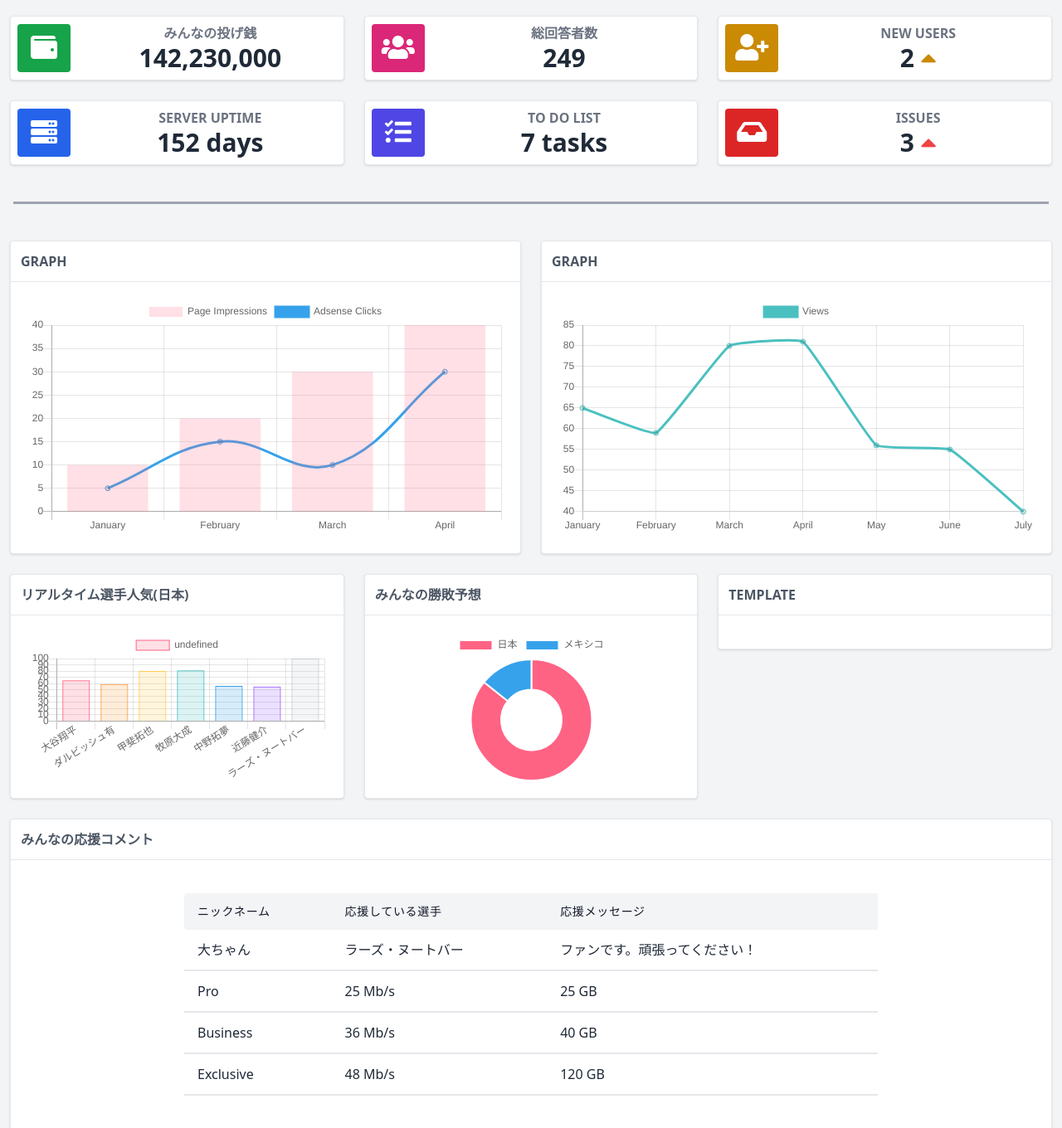
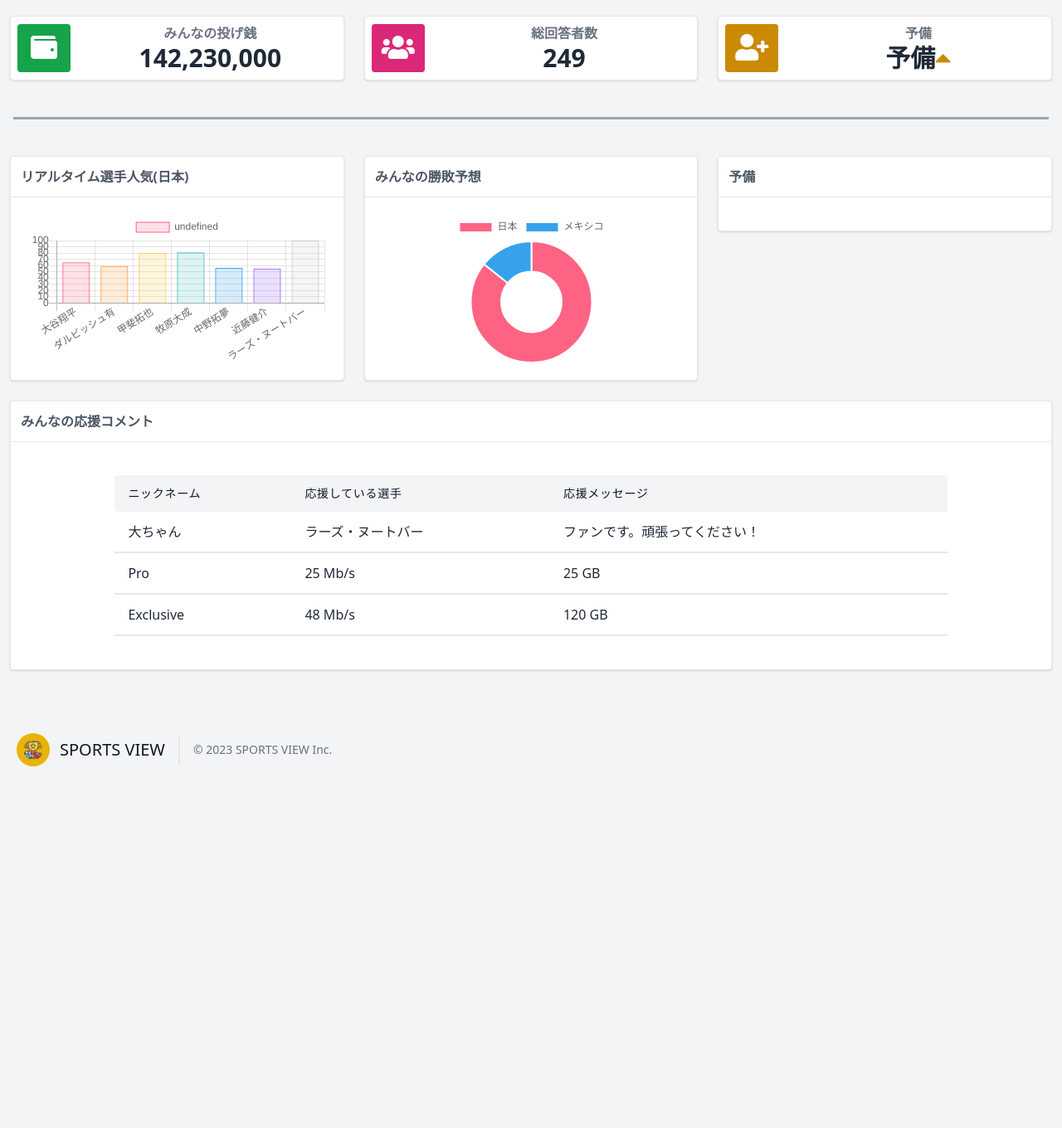
Before and after one commit to amber-0/sports_view, a plain HTML site: page show.html in a window 1280 px wide. Shown: the part 105-1465 px from the top of the page at 83% size. After the commit the page ends 1061 px from the top, so only its background shows below. Drawn offline with nearby package versions, Linux system fonts and the light colour scheme; some icons are missing.

Commit message:
フロント側完成

```diff
--- a/show.html
+++ b/show.html
@@ -85,7 +85,6 @@
 
             <div class="flex flex-wrap">
                 <div class="w-full md:w-1/2 xl:w-1/3 p-3">
-                    <!--Metric Card-->
                     <div class="bg-white border rounded shadow p-2">
                         <div class="flex flex-row items-center">
                             <div class="flex-shrink pr-4">
@@ -97,10 +96,8 @@
                             </div>
                         </div>
                     </div>
-                    <!--/Metric Card-->
                 </div>
                 <div class="w-full md:w-1/2 xl:w-1/3 p-3">
-                    <!--Metric Card-->
                     <div class="bg-white border rounded shadow p-2">
                         <div class="flex flex-row items-center">
                             <div class="flex-shrink pr-4">
@@ -112,25 +109,21 @@
                             </div>
                         </div>
                     </div>
-                    <!--/Metric Card-->
                 </div>
                 <div class="w-full md:w-1/2 xl:w-1/3 p-3">
-                    <!--Metric Card-->
                     <div class="bg-white border rounded shadow p-2">
                         <div class="flex flex-row items-center">
                             <div class="flex-shrink pr-4">
                                 <div class="rounded p-3 bg-yellow-600"><i class="fas fa-user-plus fa-2x fa-fw fa-inverse"></i></div>
                             </div>
                             <div class="flex-1 text-right md:text-center">
-                                <h5 class="font-bold uppercase text-gray-500">New Users</h5>
-                                <h3 class="font-bold text-3xl">2 <span class="text-yellow-600"><i class="fas fa-caret-up"></i></span></h3>
+                                <h5 class="font-bold uppercase text-gray-500">予備</h5>
+                                <h3 class="font-bold text-3xl">予備<span class="text-yellow-600"><i class="fas fa-caret-up"></i></span></h3>
                             </div>
                         </div>
                     </div>
-                    <!--/Metric Card-->
                 </div>
-                <div class="w-full md:w-1/2 xl:w-1/3 p-3">
-                    <!--Metric Card-->
+                <!-- <div class="w-full md:w-1/2 xl:w-1/3 p-3">
                     <div class="bg-white border rounded shadow p-2">
                         <div class="flex flex-row items-center">
                             <div class="flex-shrink pr-4">
@@ -142,10 +135,8 @@
                             </div>
                         </div>
                     </div>
-                    <!--/Metric Card-->
                 </div>
                 <div class="w-full md:w-1/2 xl:w-1/3 p-3">
-                    <!--Metric Card-->
                     <div class="bg-white border rounded shadow p-2">
                         <div class="flex flex-row items-center">
                             <div class="flex-shrink pr-4">
@@ -157,10 +148,8 @@
                             </div>
                         </div>
                     </div>
-                    <!--/Metric Card-->
                 </div>
                 <div class="w-full md:w-1/2 xl:w-1/3 p-3">
-                    <!--Metric Card-->
                     <div class="bg-white border rounded shadow p-2">
                         <div class="flex flex-row items-center">
                             <div class="flex-shrink pr-4">
@@ -172,8 +161,7 @@
                             </div>
                         </div>
                     </div>
-                    <!--/Metric Card-->
-                </div>
+                </div> -->
             </div>
 
             <!--Divider-->
@@ -181,8 +169,7 @@
 
             <div class="flex flex-row flex-wrap flex-grow mt-2">
 
-                <div class="w-full md:w-1/2 p-3">
-                    <!--Graph Card-->
+                <!-- <div class="w-full md:w-1/2 p-3">
                     <div class="bg-white border rounded shadow">
                         <div class="border-b p-3">
                             <h5 class="font-bold uppercase text-gray-600">Graph</h5>
@@ -220,11 +207,9 @@
                             </script>
                         </div>
                     </div>
-                    <!--/Graph Card-->
-                </div>
+                </div> -->
 
-                <div class="w-full md:w-1/2 p-3">
-                    <!--Graph Card-->
+                <!-- <div class="w-full md:w-1/2 p-3">
                     <div class="bg-white border rounded shadow">
                         <div class="border-b p-3">
                             <h5 class="font-bold uppercase text-gray-600">Graph</h5>
@@ -249,8 +234,7 @@
                             </script>
                         </div>
                     </div>
-                    <!--/Graph Card-->
-                </div>
+                </div> -->
 
                 <div class="w-full md:w-1/2 xl:w-1/3 p-3">
                     <!--Graph Card-->
@@ -319,14 +303,14 @@
                     <!--Template Card-->
                     <div class="bg-white border rounded shadow">
                         <div class="border-b p-3">
-                            <h5 class="font-bold uppercase text-gray-600">Template</h5>
+                            <h5 class="font-bold uppercase text-gray-600">予備</h5>
                         </div>
                         <div class="p-5">
-
                         </div>
                     </div>
                     <!--/Template Card-->
                 </div>
+
 
                 <div class="w-full p-3">
                     <!--Table Card-->
@@ -334,7 +318,7 @@
                         <div class="border-b p-3">
                             <h5 class="font-bold uppercase text-gray-600">みんなの応援コメント</h5>
                         </div>
-												<div class="lg:w-2/3 w-full mx-auto overflow-auto my-10">
+												<div class="lg:w-4/5 w-full mx-auto overflow-auto my-10">
 													<table class="table-auto w-full text-left whitespace-no-wrap">
 														<thead>
 															<tr>
@@ -353,11 +337,6 @@
 																<td class="border-t-2 border-gray-200 px-4 py-3">Pro</td>
 																<td class="border-t-2 border-gray-200 px-4 py-3">25 Mb/s</td>
 																<td class="border-t-2 border-gray-200 px-4 py-3">25 GB</td>
-															</tr>
-															<tr>
-																<td class="border-t-2 border-gray-200 px-4 py-3">Business</td>
-																<td class="border-t-2 border-gray-200 px-4 py-3">36 Mb/s</td>
-																<td class="border-t-2 border-gray-200 px-4 py-3">40 GB</td>
 															</tr>
 															<tr>
 																<td class="border-t-2 border-b-2 border-gray-200 px-4 py-3">Exclusive</td>
```
Also changed, not shown: form.html (+6 -6 lines).
